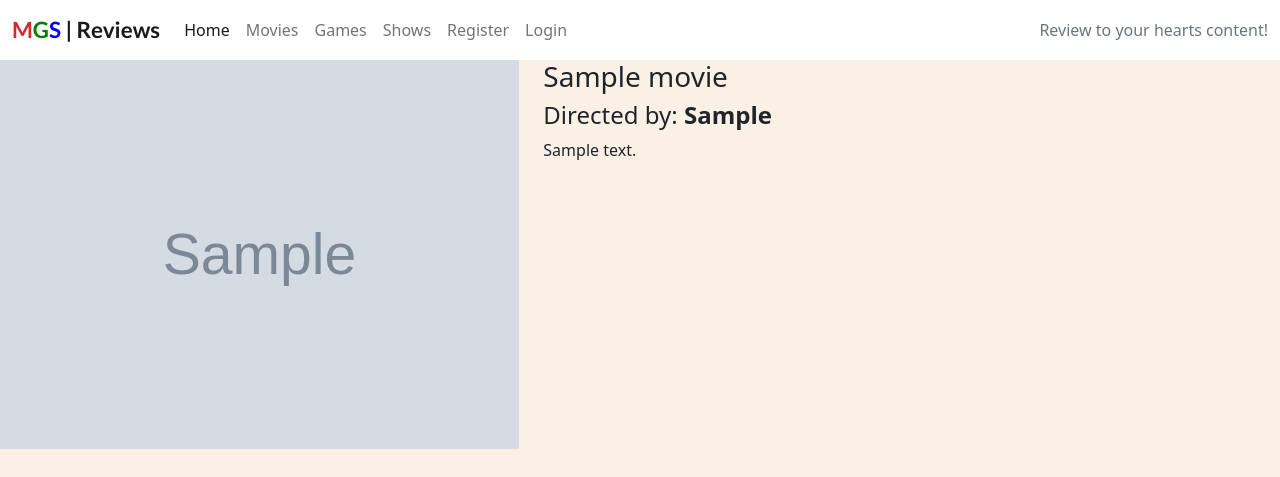
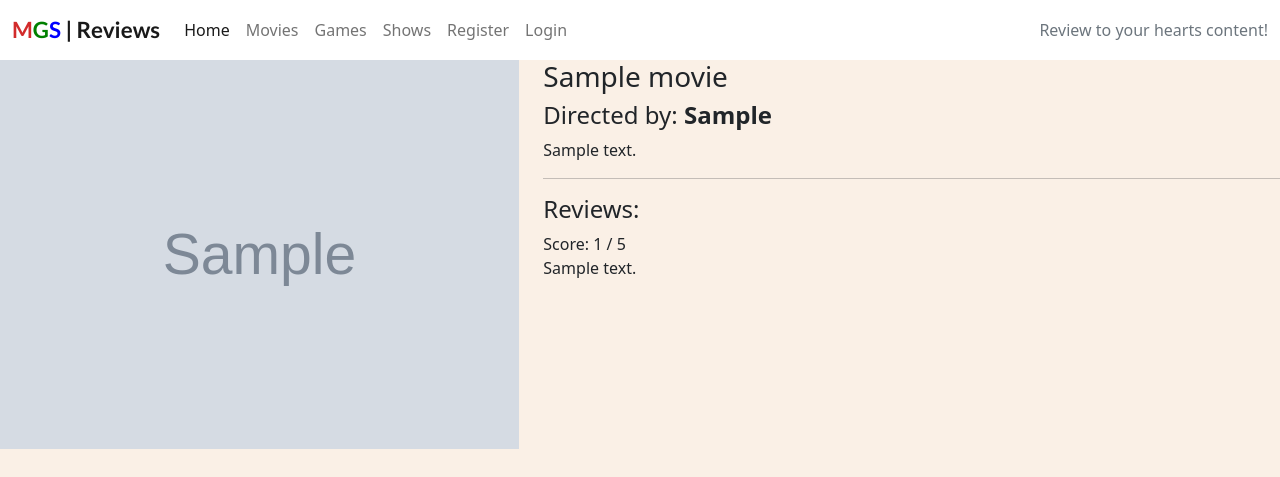
Before and after one commit to ShaneCDev/mgsreviews, a Django app: page /movies in a window 1280 px wide. Shown: the top 477 px of the page. Run offline with Django 3.2, Linux system fonts and the light colour scheme; tables that the repository leaves empty hold one stand-in row (values such as "Sample post"); grey boxes marked "Sample" are stand-in pictures.

Commit message:
updated the database models and added reviews to the movies page

```diff
--- a/movies/models.py
+++ b/movies/models.py
@@ -49,9 +49,9 @@ class Review(models.Model):
     created_on = models.DateTimeField(auto_now_add=True, null=True)
     stars = models.IntegerField(choices=scores)
     comment = models.TextField(max_length=4000)
-    movie = models.ForeignKey(Movie, on_delete=models.CASCADE)
-    game = models.ForeignKey(Game, on_delete=models.CASCADE, null=True)
-    show = models.ForeignKey(Show, on_delete=models.CASCADE, null=True)
+    movie = models.ForeignKey(Movie, on_delete=models.CASCADE, null=True, blank=True)
+    game = models.ForeignKey(Game, on_delete=models.CASCADE, null=True, blank=True)
+    show = models.ForeignKey(Show, on_delete=models.CASCADE, null=True, blank=True)
 
     class Meta:
         ordering = ['created_on']
--- a/movies/views.py
+++ b/movies/views.py
@@ -17,8 +17,10 @@ def home(request):
 
 def movies(request):
     movies = Movie.objects.all()
+    reviews = Review.objects.all()
     context = {
-        'movies': movies
+        'movies': movies,
+        'reviews': reviews
     }
     return render(request, 'movies.html', context)
 
--- a/templates/movies.html
+++ b/templates/movies.html
@@ -13,6 +13,14 @@
                 <p>
                     {{ movie.description }}
                 </p>
+                <hr>
+                <h4>Reviews:</h4>
+                {% for review in reviews %}
+                <span>Score: {{ review.stars }} / 5</span>
+                <p>
+                    {{ review.comment }}
+                </p>
+                {% endfor %}
             </div>
             <div class="col-md-5">
                 <img src="{{ movie.poster.url }}" alt="{{ movie.title }}" class="featurette-image image-responsive poster-contain">
@@ -28,6 +36,14 @@
                 <p>
                     {{ movie.description }}
                 </p>
+                <hr>
+                <h4>Reviews:</h4>
+                {% for review in reviews %}
+                <span>Score: {{ review.stars }} / 5</span>
+                <p>
+                    {{ review.comment }}
+                </p>
+                {% endfor %}
             </div>
         {% endif %}
     </div>
```
Also changed, not shown: movies/migrations/0006_auto_20230224_1539.py (added), movies/migrations/0007_auto_20230224_1544.py (added).
